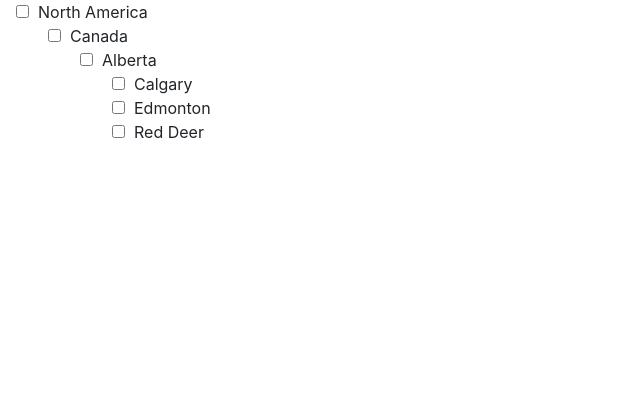
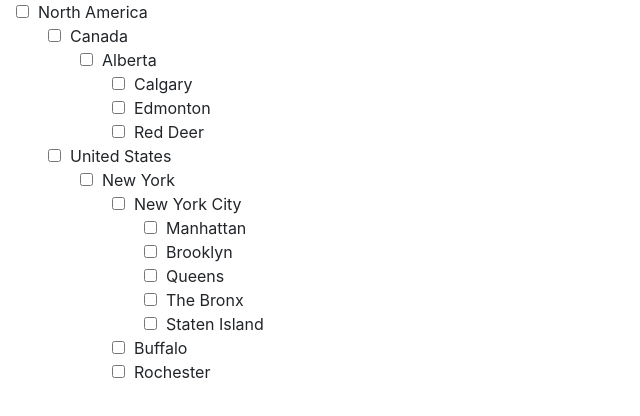
Before and after one commit to harrykap/fireeye, a React (Create React App) app: page / in a window 1280 px wide. Shown: the top 416 px of the page, without its empty margins (0-640 px from the left). Built offline with nearby package versions, Linux system fonts and the light colour scheme; the HTML template or start-up script is replaced by a standard one.

Commit message:
Gettin on with it

```diff
--- a/src/App.js
+++ b/src/App.js
@@ -21,6 +21,49 @@ const items = [
                             },
                             {
                                 title: 'Red Deer',
+                                children: [],
+                            },
+                        ],
+                    },
+                ],
+            },
+            {
+                title: 'United States',
+                children: [
+                    {
+                        title: 'New York',
+                        children: [
+                            {
+                                title: 'New York City',
+                                children: [
+                                    {
+                                        title: 'Manhattan',
+                                        children: [],
+                                    },
+                                    {
+                                        title: 'Brooklyn',
+                                        children: [],
+                                    },
+                                    {
+                                        title: 'Queens',
+                                        children: [],
+                                    },
+                                    {
+                                        title: 'The Bronx',
+                                        children: [],
+                                    },
+                                    {
+                                        title: 'Staten Island',
+                                        children: [],
+                                    },
+                                ],
+                            },
+                            {
+                                title: 'Buffalo',
+                                children: [],
+                            },
+                            {
+                                title: 'Rochester',
                                 children: [],
                             },
                         ],
@@ -114,20 +157,22 @@ function HierarchyItem(props) {
                            toggleCallback={(childData, childSelectedStatus) => {
                                console.log('toggleCallback', childData, childSelectedStatus);
                                const newSelectedChildren = selectedChildren.slice();
-                               switch(childSelectedStatus) {
+                               switch (childSelectedStatus) {
                                    case SelectedStatus.SELECTED:
                                        newSelectedChildren.push(childData);
                                        break;
                                    case SelectedStatus.UNSELECTED:
-                                       const childIndex = newSelectedChildren.findIndex(item => {return item.title === childData.title});
-                                       newSelectedChildren.splice(childIndex,1);
+                                       const childIndex = newSelectedChildren.findIndex(item => {
+                                           return item.title === childData.title
+                                       });
+                                       newSelectedChildren.splice(childIndex, 1);
                                        break;
                                    default:
                                        break;
                                }
                                setSelectedChildren(newSelectedChildren);
                                let newSelectedStatus;
-                               if(newSelectedChildren.length === 0) {
+                               if (newSelectedChildren.length === 0) {
                                    newSelectedStatus = SelectedStatus.UNSELECTED;
                                } else if (newSelectedChildren.length < data.children.length) {
                                    newSelectedStatus = SelectedStatus.PARTIAL;
```
